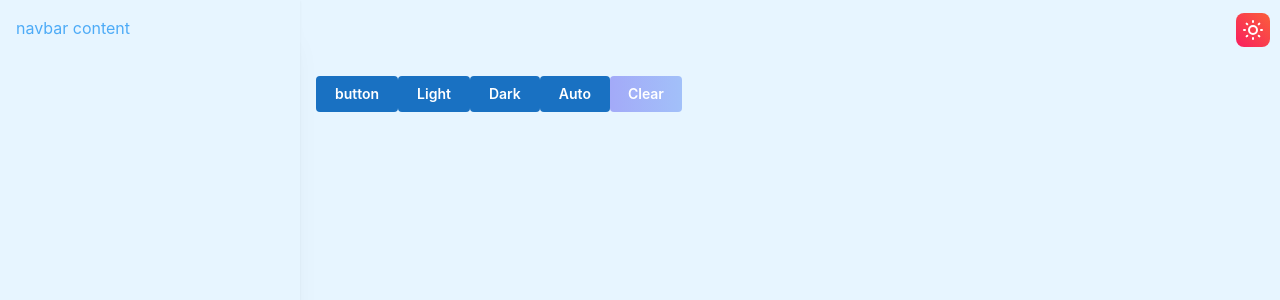
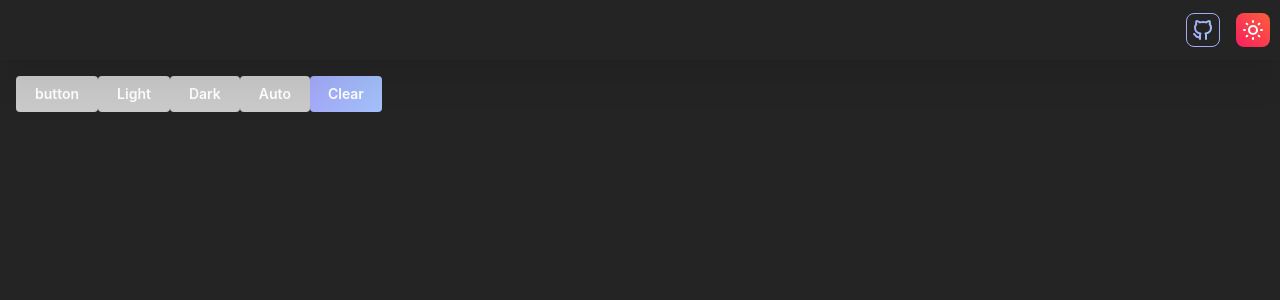
Before and after one commit to vincentz6/website, a React (Vite) app: page / in a window 1280 px wide. Shown: the top 300 px of the page. Built offline with nearby package versions, Linux system fonts and the light colour scheme.

Commit message:
color done & github icon done
finish header

```diff
--- a/src/components/AppShellLayout/AppShellLayout.module.css
+++ b/src/components/AppShellLayout/AppShellLayout.module.css
@@ -1,5 +1,4 @@
 .navbar {
-    box-shadow: var(--mantine-shadow-xl);
     padding: var(--mantine-spacing-md);
 }
 
@@ -7,4 +6,5 @@
     height: 100%;
     padding-left: var(--mantine-spacing-xs);
     padding-right: var(--mantine-spacing-xs);
+    box-shadow: var(--mantine-shadow-xl);
 }
--- a/src/components/AppShellLayout/AppShellLayout.tsx
+++ b/src/components/AppShellLayout/AppShellLayout.tsx
@@ -1,21 +1,20 @@
 import { AppShell, Group, Text } from "@mantine/core";
 import { ColorSchemeToggle } from "../ColorSchemeToggle/ColorSchemeToggle";
-import { useDisclosure, useMediaQuery } from "@mantine/hooks";
+import { useDisclosure } from "@mantine/hooks";
 import classes from "./AppShellLayout.module.css";
 import { Burger } from "../Burger/Burger";
+import { GithubIcon } from "../GithubIcon/GithubIcon";
 
 export function AppShellLayout({ children }: { children: React.ReactNode }) {
   const [opened, { toggle }] = useDisclosure();
-  const isBreakpoint = useMediaQuery("(max-width: 1200px)");
 
   return (
     <AppShell
-      layout={isBreakpoint ? "default" : "alt"}
       header={{ height: 60 }}
       navbar={{
         width: 300,
-        breakpoint: "lg",
-        collapsed: { mobile: !opened },
+        breakpoint: "sm",
+        collapsed: { desktop: true, mobile: !opened },
       }}
       padding="md"
       withBorder={false}
@@ -23,11 +22,12 @@ export function AppShellLayout({ children }: { children: React.ReactNode }) {
       <AppShell.Header>
         <Group className={classes.header_group}>
           <Burger opened={opened} onClick={toggle} />
+          <GithubIcon />
           <ColorSchemeToggle />
         </Group>
       </AppShell.Header>
       <AppShell.Navbar className={classes.navbar}>
-        <Text c="text">navbar content</Text>
+        <Text c="primary">navbar content</Text>
       </AppShell.Navbar>
       <AppShell.Main>{children}</AppShell.Main>
     </AppShell>
--- a/src/components/Burger/Burger.tsx
+++ b/src/components/Burger/Burger.tsx
@@ -12,7 +12,7 @@ export function Burger({ opened, onClick }: BurgerProps) {
       opened={opened}
       onClick={onClick}
       size="sm"
-      hiddenFrom="lg"
+      hiddenFrom="sm"
       className={classes.burger}
       aria-label="Toggle navigation"
     />
--- a/src/components/ColorSchemeToggle/ColorSchemeToggle.module.css
+++ b/src/components/ColorSchemeToggle/ColorSchemeToggle.module.css
@@ -1,3 +1,3 @@
-.toggle {
+/* .toggle {
     margin-left: auto
-}
+} */
--- a/src/components/ColorSchemeToggle/ColorSchemeToggle.tsx
+++ b/src/components/ColorSchemeToggle/ColorSchemeToggle.tsx
@@ -27,7 +27,11 @@ export function ColorSchemeToggle() {
             : { from: "lavender", to: "lightblue", deg: 45 }
         }
       >
-        <Tooltip label={colorSchemeLabel[colorScheme]} withArrow>
+        <Tooltip
+          label={colorSchemeLabel[colorScheme]}
+          withArrow
+          transitionProps={{ transition: "fade", duration: 300 }}
+        >
           {dark ? <IconSun /> : <IconMoon />}
         </Tooltip>
       </ActionIcon>
--- /dev/null
+++ b/src/components/GithubIcon/GithubIcon.module.css
@@ -0,0 +1,7 @@
+.github_icon {
+    margin-left: auto;
+}
+
+.github_icon svg {
+    stroke: url(#icon-gradient);
+}
--- /dev/null
+++ b/src/components/GithubIcon/GithubIcon.tsx
@@ -0,0 +1,34 @@
+import { IconBrandGithub } from "@tabler/icons-react";
+import { ActionIcon, Tooltip } from "@mantine/core";
+import classes from "./GithubIcon.module.css";
+
+export function GithubIcon() {
+  return (
+    <ActionIcon
+      className={classes.github_icon}
+      component="a"
+      href="https://github.com/vincentz6"
+      target="_blank"
+      rel="noopener noreferrer"
+      size="lg"
+      radius="md"
+      variant="outline"
+      color="gradient1"
+      aria-label="Github link"
+    >
+      <svg width="0" height="0">
+        <linearGradient id="icon-gradient" x1="0%" y1="0%" x2="100%" y2="0%">
+          <stop offset="0%" stopColor="var(--mantine-color-gradient1-0)" />
+          <stop offset="100%" stopColor="var(--mantine-color-gradient2-0)" />
+        </linearGradient>
+      </svg>
+      <Tooltip
+        label="GitHub"
+        withArrow
+        transitionProps={{ transition: "fade", duration: 300 }}
+      >
+        <IconBrandGithub stroke="url(#icon-gradient)" strokeWidth={2} />
+      </Tooltip>
+    </ActionIcon>
+  );
+}
--- a/src/pages/Homepage.tsx
+++ b/src/pages/Homepage.tsx
@@ -12,7 +12,7 @@ export function Homepage() {
       <Button
         onClick={clearColorScheme}
         variant="gradient"
-        gradient={{ from: "lavender", to: "lightblue", deg: 90 }}
+        gradient={{ from: "gradient1", to: "gradient2", deg: 90 }}
       >
         Clear
       </Button>
--- a/src/theme.ts
+++ b/src/theme.ts
@@ -1,45 +1,36 @@
-import { createTheme, virtualColor, AppShell } from '@mantine/core';
+import { createTheme, virtualColor, } from '@mantine/core';
 import { redpink, orange, lavender, lightblue, } from './colors';
 
 export const theme = createTheme({
 
   colors: {
-    redpink, // use 5
-    orange, // use 4
-    lavender, // use 3
-    lightblue, // use 2
+    redpink,
+    orange,
+    lavender,
+    lightblue,
 
-    text: virtualColor({
-      name: 'text',
-      dark: 'blue',
-      light: 'dark',
+    gradient1: virtualColor({
+      name: 'gradient1',
+      dark: 'lavender',
+      light: 'redpink',
+    }),
+
+    gradient2: virtualColor({
+      name: 'gradient2',
+      dark: 'lightblue',
+      light: 'orange',
     }),
   },
+
+  primaryColor: 'dark',
+  primaryShade: { dark: 0, light: 6 },
 
   fontFamily: 'Inter, sans-serif',
   fontFamilyMonospace: 'Fira Code, monospace',
 
   autoContrast: true,
-  cursorType: 'pointer',
-
-  // defaultGradient:{ from: "redpink", to: "orange", deg: 45 },
+  cursorType: 'default',
 
   components: {
-    AppShell: AppShell.extend({
-      styles: (theme) => ({
-        main: {
-          backgroundColor: theme.colors.text[0],
-        },
-        header: {
-          backgroundColor: theme.colors.text[0],
-          color: theme.colors.text[5],
-        },
-        navbar: {
-          backgroundColor: theme.colors.text[0],
-          color: theme.colors.text[5],
-        },
-      }),
-
-    }),
   },
 });
```
